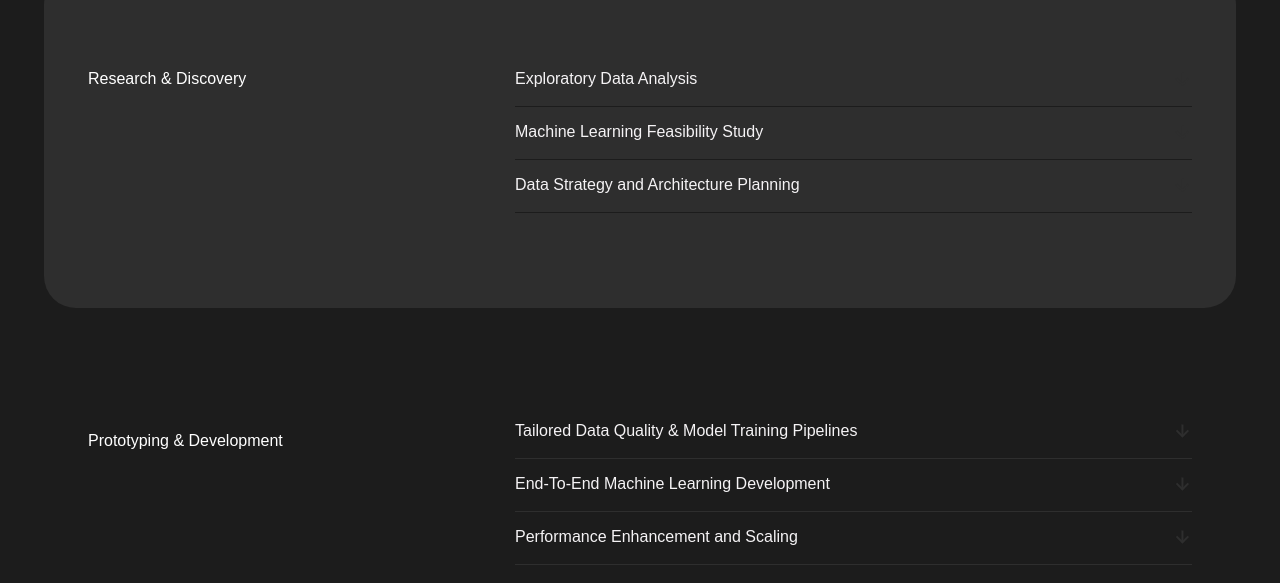
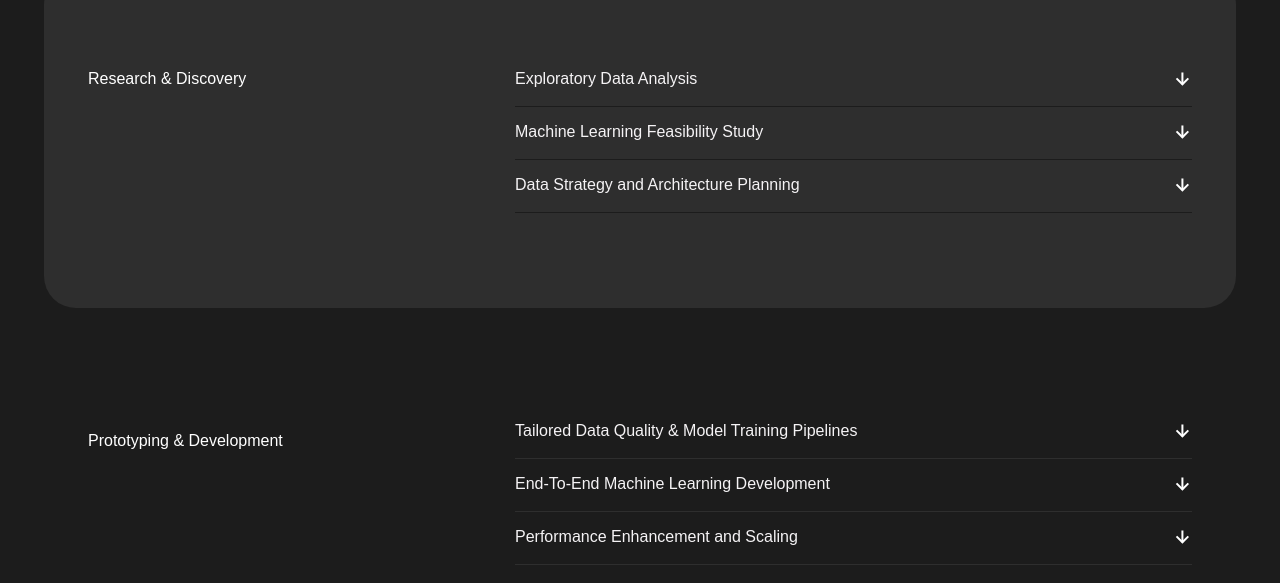
Before and after one commit to Nospoko/epr-landing, a Next.js app in the folder algrtm/: page /customSolutions in a window 1280 px wide. Shown: the part 741-1324 px from the top of the page. Built offline with nearby package versions, Linux system fonts and the light colour scheme.

Commit message:
Icons in OfferSection upgrated to be visible in DarkMode

```diff
--- a/algrtm/src/components/OfferSection.js
+++ b/algrtm/src/components/OfferSection.js
@@ -3,6 +3,7 @@
 import React, { useState } from "react";
 import Icon from "./shared/Icon";
 import offerSectionTexts from "@/data/offerSectionsTexts";
+import CustomIcon from "./shared/CustomIcon";
 
 const OfferSection = () => {
   const [sections, setSections] = useState(offerSectionTexts);
@@ -42,14 +43,11 @@ const OfferSection = () => {
                   aria-controls={`section-${index}-content`}
                 >
                   <div className="h6SB xl:h6_600">{section.title}</div>
-                  <Icon
-                    src={
-                      section.visible
-                        ? "/arrow-up-icon.svg"
-                        : "/arrow-down-icon.svg"
-                    }
-                    alt="Arrow icon"
-                    width={20}
+
+                  <CustomIcon
+                    name={section.visible ? "ArrowUp" : "ArrowDown"}
+                    className="transition-transform duration-300 transform hover:scale-125"
+                    color="black"
                   />
                 </div>
                 <div id={`section-${index}-content`}>
@@ -83,14 +81,10 @@ const OfferSection = () => {
                   aria-controls={`section-${index + 3}-content`}
                 >
                   <div className="h6SB xl:h6_600">{section.title}</div>
-                  <Icon
-                    src={
-                      section.visible
-                        ? "/arrow-up-icon.svg"
-                        : "/arrow-down-icon.svg"
-                    }
-                    alt="Arrow icon"
-                    width={20}
+                  <CustomIcon
+                    name={section.visible ? "ArrowUp" : "ArrowDown"}
+                    className="transition-transform duration-300 transform hover:scale-125"
+                    color="black"
                   />
                 </div>
                 <div id={`section-${index + 3}-content`}>
--- /dev/null
+++ b/algrtm/src/components/icons/ArrowDown.js
@@ -0,0 +1,36 @@
+import React from "react";
+
+const ArrowDown = ({ color, className }) => {
+  return (
+    <svg
+      width="20"
+      height="20"
+      viewBox="0 0 20 20"
+      fill="none"
+      xmlns="http://www.w3.org/2000/svg"
+      className={className}
+    >
+      <g id="arrow-up-right">
+        <g id="Group 45">
+          <path
+            id="Vector"
+            d="M10.4151 4.48147V16.2666"
+            stroke={color}
+            stroke-width="2"
+            stroke-linejoin="round"
+            className="dark:stroke-white"
+          />
+          <path
+            id="Vector_2"
+            d="M16.3076 10.374L10.4151 16.2666L4.5225 10.374"
+            stroke={color}
+            stroke-width="2"
+            className="dark:stroke-white"
+          />
+        </g>
+      </g>
+    </svg>
+  );
+};
+
+export default ArrowDown;
--- /dev/null
+++ b/algrtm/src/components/icons/ArrowUp.js
@@ -0,0 +1,36 @@
+import React from "react";
+
+const ArrowUp = ({ color, className }) => {
+  return (
+    <svg
+      width="20"
+      height="20"
+      viewBox="0 0 20 20"
+      fill="none"
+      xmlns="http://www.w3.org/2000/svg"
+      className={className}
+    >
+      <g id="arrow-up-right">
+        <g id="Group 45">
+          <path
+            id="Vector"
+            d="M9.58494 15.5185V3.73342"
+            stroke={color}
+            stroke-width="2"
+            stroke-linejoin="round"
+            className="dark:stroke-white"
+          />
+          <path
+            id="Vector_2"
+            d="M3.69238 9.62598L9.58494 3.73342L15.4775 9.62598"
+            stroke={color}
+            stroke-width="2"
+            className="dark:stroke-white"
+          />
+        </g>
+      </g>
+    </svg>
+  );
+};
+
+export default ArrowUp;
--- a/algrtm/src/components/shared/CustomIcon.js
+++ b/algrtm/src/components/shared/CustomIcon.js
@@ -1,3 +1,5 @@
+import ArrowDown from "../icons/ArrowDown";
+import ArrowUp from "../icons/ArrowUp";
 import Facebook from "../icons/Facebook";
 import Github from "../icons/Github";
 import Insta from "../icons/Insta";
@@ -13,6 +15,8 @@ const icons = {
   Insta: Insta,
   Linkedin: Linkedin,
   Note: Note,
+  ArrowUp: ArrowUp,
+  ArrowDown: ArrowDown,
 };
 
 const CustomIcon = ({ name, ...props }) => {
```
